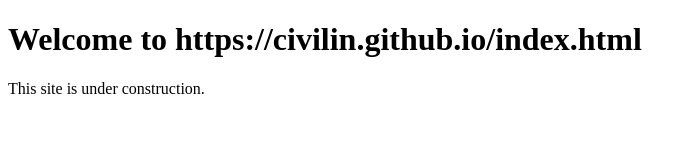
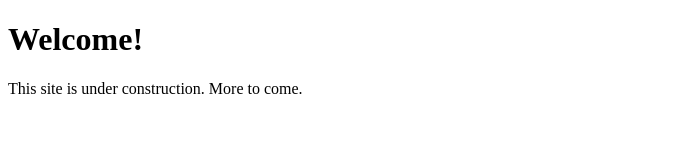
Before and after one commit to civilin/civilin.github.io, a plain HTML site: page index.html in a window 1280 px wide. Shown: the whole page, without its empty margins (0-696 px from the left). Drawn offline with Linux system fonts and the light colour scheme.

Commit message:
Made welcome page generic-removed url reference

```diff
--- a/index.html
+++ b/index.html
@@ -1,7 +1,7 @@
 <!DOCTYPE html>
 <html>
 <body>
-<h1>Welcome to https://civilin.github.io/index.html</h1>
-<p>This site is under construction.</p>
+<h1>Welcome!</h1>
+<p>This site is under construction. More to come.</p>
 </body>
 </html>
```
